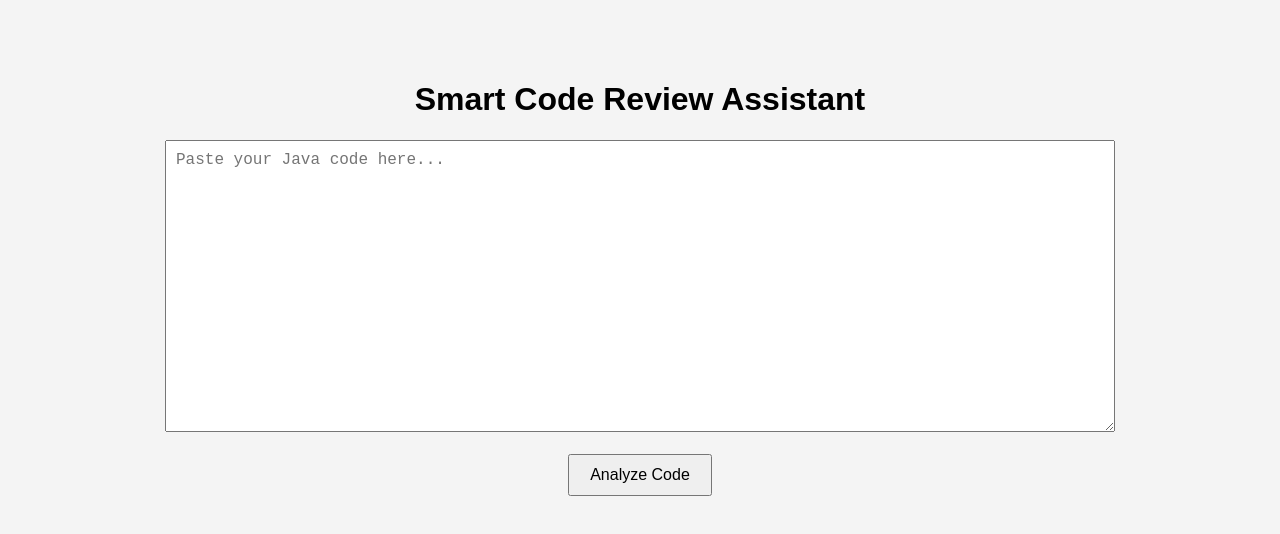
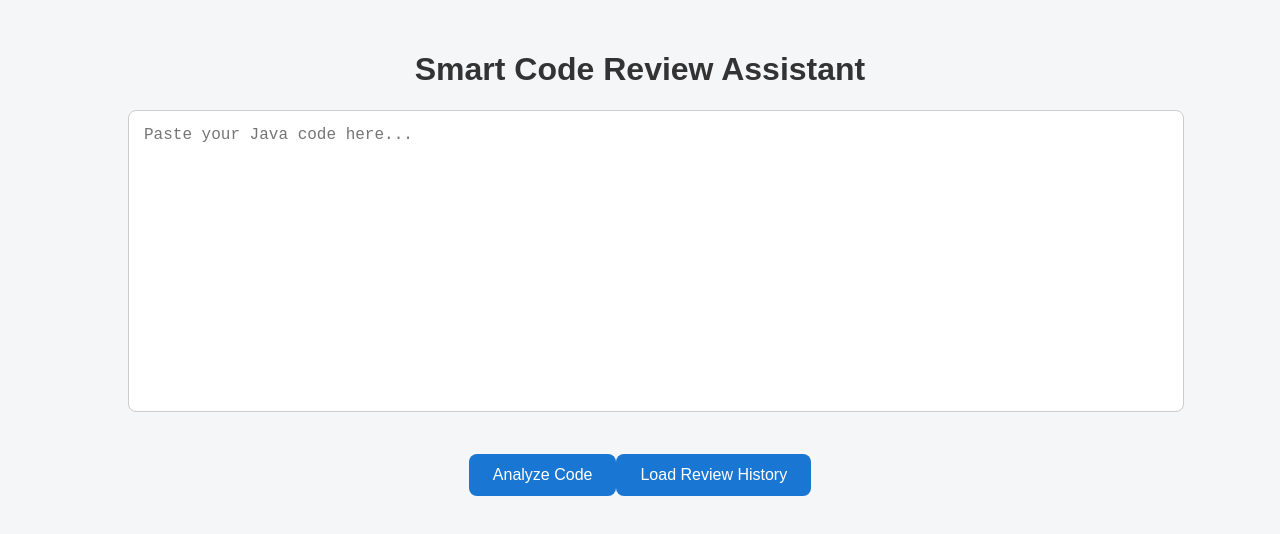
Before and after one commit to Surya-prathap/smart-code-review-frontend, a React (Vite) app: page / in a window 1280 px wide. Shown: the top 534 px of the page. Built offline with nearby package versions, Linux system fonts and the light colour scheme.

Commit message:
Add review history feature to frontend

```diff
--- a/src/App.jsx
+++ b/src/App.jsx
@@ -5,6 +5,7 @@ function App() {
 
   const [code, setCode] = useState("");
   const [result, setResult] = useState(null);
+  const [reviews, setReviews] = useState([]);
 
   const analyzeCode = async () => {
   try {
@@ -18,8 +19,17 @@ function App() {
   }
 };
 
+const loadReviews = async () => {
+  try {
+    const response = await api.get("/api/reviews");
+    setReviews(response.data);
+  } catch (error) {
+    console.error(error);
+  }
+};
+
   return (
-    <div>
+    <div className="container">
       <h1>Smart Code Review Assistant</h1>
 
       <textarea
@@ -34,6 +44,8 @@ function App() {
       <br />
 
       <button onClick={analyzeCode}>Analyze Code</button>
+
+      <button onClick={loadReviews}>Load Review History</button>
 
     {result && (
   <div>
@@ -50,19 +62,44 @@ function App() {
     </p>
 
     {result.issues.map((issue, index) => (
-  <div key={index}>
-    <h4>{issue.rule}</h4>
+  <div className="issue-card" key={index}>
 
-    <p>{issue.message}</p>
+    <h3>{issue.rule}</h3>
 
-    <p>{issue.suggestion}</p>
+    <p>
+      <strong>Message:</strong> {issue.message}
+    </p>
 
-    <p>{issue.severity}</p>
+    <p>
+      <strong>Suggestion:</strong> {issue.suggestion}
+    </p>
 
-    <hr />
+    <p>
+      <strong>Severity:</strong>
+      <span className={issue.severity.toLowerCase()}>
+        {" "}{issue.severity}
+      </span>
+    </p>
+
   </div>
 ))}
+{reviews.length > 0 && (
+  <div className="result-card">
+    <h2>Review History</h2>
+
+    {reviews.map((review) => (
+      <div key={review.id}>
+        <p>ID: {review.id}</p>
+        <p>Score: {review.score}</p>
+        <p>Issues: {review.numberOfIssues}</p>
+        <p>Complexity: {review.complexityLevel}</p>
+        <hr />
+      </div>
+    ))}
   </div>
+)}
+  </div>
+
 
 )}
 
--- a/src/index.css
+++ b/src/index.css
@@ -1,22 +1,77 @@
-body {
-  margin: 0;
-  font-family: Arial, sans-serif;
-  background-color: #f4f4f4;
+body{
+    margin:0;
+    background:#f4f6f8;
+    font-family:Arial,sans-serif;
 }
 
-div {
-  text-align: center;
-  padding: 30px;
+.container{
+    width:80%;
+    margin:auto;
+    text-align:center;
+    padding:30px;
 }
 
-textarea {
-  width: 80%;
-  padding: 10px;
-  font-size: 16px;
+h1{
+    color:#333;
 }
 
-button {
-  padding: 10px 20px;
-  font-size: 16px;
-  cursor: pointer;
+textarea{
+    width:100%;
+    padding:15px;
+    font-size:16px;
+    border-radius:8px;
+    border:1px solid #ccc;
+    resize:none;
 }
+
+button{
+    margin-top:20px;
+    padding:12px 24px;
+    border:none;
+    border-radius:8px;
+    background:#1976d2;
+    color:white;
+    cursor:pointer;
+    font-size:16px;
+}
+
+button:hover{
+    background:#125ea7;
+}
+
+.result-card{
+    margin-top:30px;
+    background:white;
+    padding:20px;
+    border-radius:10px;
+    box-shadow:0px 2px 10px rgba(0,0,0,0.1);
+}
+
+.issue-card{
+    background:white;
+    margin-top:20px;
+    padding:20px;
+    border-radius:10px;
+    text-align:left;
+    box-shadow:0px 2px 10px rgba(0,0,0,0.1);
+}
+
+.issue-card h3{
+    margin-top:0;
+    color:#d32f2f;
+}
+
+.high{
+    color:red;
+    font-weight:bold;
+}
+
+.medium{
+    color:orange;
+    font-weight:bold;
+}
+
+.low{
+    color:green;
+    font-weight:bold;
+}
```
